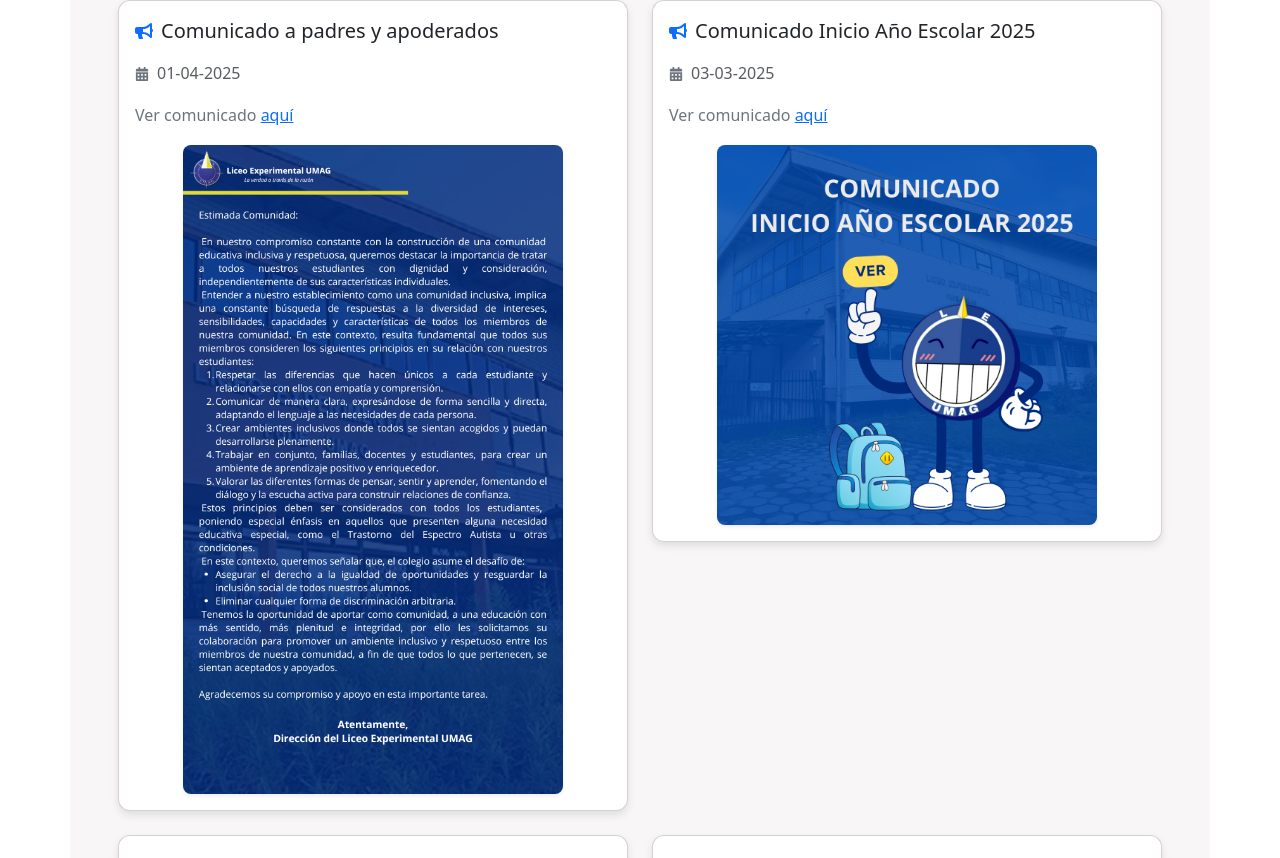
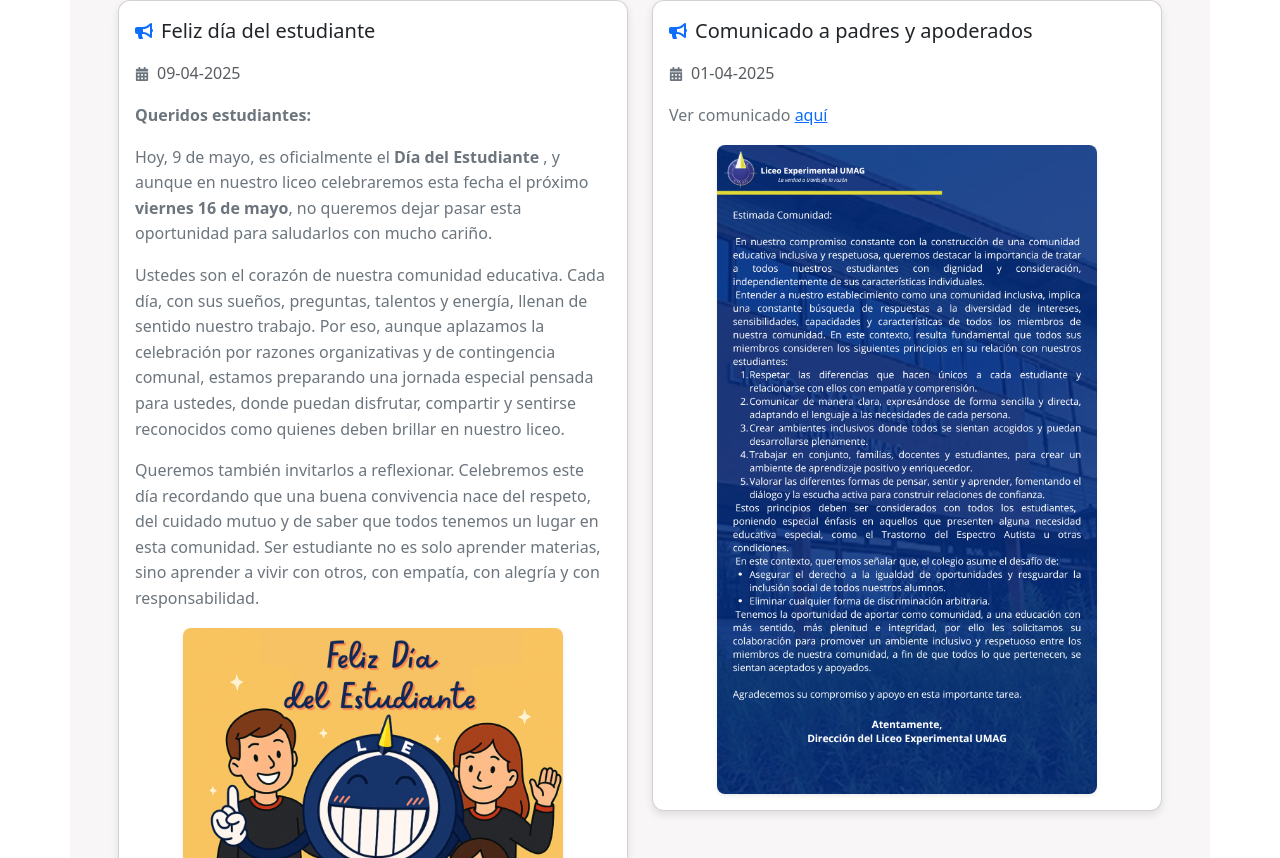
Before and after one commit to LuisSubiabre/leumag, a React (Vite) app: page /Comunicados in a window 1280 px wide. Shown: the part 622-1480 px from the top of the page. Built offline with nearby package versions, Linux system fonts and the light colour scheme.

Commit message:
feat: agregar comunicado por el Día del Estudiante y actualizar dependencias

```diff
--- a/package.json
+++ b/package.json
@@ -19,6 +19,7 @@
     "@react-pdf/renderer": "^3.4.4",
     "axios": "^1.7.2",
     "bootstrap": "^5.3.3",
+    "gsap": "^3.13.0",
     "html-react-parser": "^5.1.12",
     "leaflet": "^1.9.4",
     "react": "^18.3.1",
--- a/src/components/ComunicadosComponent.jsx
+++ b/src/components/ComunicadosComponent.jsx
@@ -1,5 +1,5 @@
 import { Link } from "react-router-dom";
-import { comunicados } from "../comunicados.js";
+import { comunicados } from "../data/comunicados.js";
 import { useState } from "react";
 
 export const ComunicadosComponent = () => {
--- a/src/components/Home.jsx
+++ b/src/components/Home.jsx
@@ -6,7 +6,7 @@ import FacebookFeed from "./FacebookFeed";
 import Modal from "react-bootstrap/Modal";
 import Button from "react-bootstrap/Button";
 //import imgComunicado from "/comunicados/afichePAES.jpg";
-import imgComunicado from "/images/Necrologica.png";
+import imgComunicado from "/comunicados/comEstudiante.png";
 import { ComunicadosComponent } from "./ComunicadosComponent";
 import { Container, Row, Col } from "react-bootstrap";
 
@@ -26,11 +26,44 @@ function MyVerticallyCenteredModal(props) {
         <p>
           <img
             src={imgComunicado}
-            width="600"
-            height="600"
-            alt="li"
+            width="400"
+            height="400"
+            alt="Comunicado"
             className="img-fluid"
           />
+        </p>
+        <p>
+          <strong>Queridos estudiantes:</strong>
+        </p>
+        <p>
+          Hoy, 9 de mayo, es oficialmente el <strong>Día del Estudiante</strong>
+          , y aunque en nuestro liceo celebraremos esta fecha el próximo{" "}
+          <strong>viernes 16 de mayo</strong>, no queremos dejar pasar esta
+          oportunidad para saludarlos con mucho cariño.
+        </p>
+        <p>
+          Ustedes son el corazón de nuestra comunidad educativa. Cada día, con
+          sus sueños, preguntas, talentos y energía, llenan de sentido nuestro
+          trabajo. Por eso, aunque aplazamos la celebración por razones
+          organizativas y de contingencia comunal, estamos preparando una
+          jornada especial pensada para ustedes, donde puedan disfrutar,
+          compartir y sentirse reconocidos como quienes deben brillar en nuestro
+          liceo.
+        </p>
+        <p>
+          Queremos también invitarlos a reflexionar. Celebremos este día
+          recordando que una buena convivencia nace del respeto, del cuidado
+          mutuo y de saber que todos tenemos un lugar en esta comunidad. Ser
+          estudiante no es solo aprender materias, sino aprender a vivir con
+          otros, con empatía, con alegría y con responsabilidad.
+        </p>
+        <p>
+          <strong>¡Feliz Día del Estudiante!</strong> Nos vemos el{" "}
+          <strong>viernes 16</strong> para celebrarlo como merecen.
+        </p>
+        <p>
+          Con afecto, <br />
+          <strong>TODA LA COMUNIDAD EXPERIMENTALINA</strong>
         </p>
       </Modal.Body>
       <Modal.Footer>
--- a/src/comunicados.js
+++ b/src/data/comunicados.js
@@ -1,4 +1,36 @@
 export const comunicados = [
+  {
+    id: 13,
+    titulo: "Feliz día del estudiante",
+    fecha: "09-04-2025",
+    img: "/comunicados/comEstudiante.png",
+    contenido: ` <p>
+          <strong>Queridos estudiantes:</strong>
+        </p>
+        <p>
+          Hoy, 9 de mayo, es oficialmente el <strong>Día del Estudiante</strong>
+          , y aunque en nuestro liceo celebraremos esta fecha el próximo
+          <strong>viernes 16 de mayo</strong>, no queremos dejar pasar esta
+          oportunidad para saludarlos con mucho cariño.
+        </p>
+        <p>
+          Ustedes son el corazón de nuestra comunidad educativa. Cada día, con
+          sus sueños, preguntas, talentos y energía, llenan de sentido nuestro
+          trabajo. Por eso, aunque aplazamos la celebración por razones
+          organizativas y de contingencia comunal, estamos preparando una
+          jornada especial pensada para ustedes, donde puedan disfrutar,
+          compartir y sentirse reconocidos como quienes deben brillar en nuestro
+          liceo.
+        </p>
+        <p>
+          Queremos también invitarlos a reflexionar. Celebremos este día
+          recordando que una buena convivencia nace del respeto, del cuidado
+          mutuo y de saber que todos tenemos un lugar en esta comunidad. Ser
+          estudiante no es solo aprender materias, sino aprender a vivir con
+          otros, con empatía, con alegría y con responsabilidad.
+        </p>
+        <p>`,
+  },
   {
     id: 12,
     titulo: "Comunicado a padres y apoderados",
--- a/src/pages/Comunicados.jsx
+++ b/src/pages/Comunicados.jsx
@@ -1,5 +1,5 @@
 //import { useState } from "react";
-import { comunicados } from "../comunicados.js";
+import { comunicados } from "../data/comunicados.js";
 import { FaCalendarAlt, FaBullhorn, FaImage } from "react-icons/fa";
 
 export const Comunicados = () => {
```
Also changed, not shown: public/comunicados/comEstudiante.png (added), 1 other file (tests, documents, lock files or other folders).
